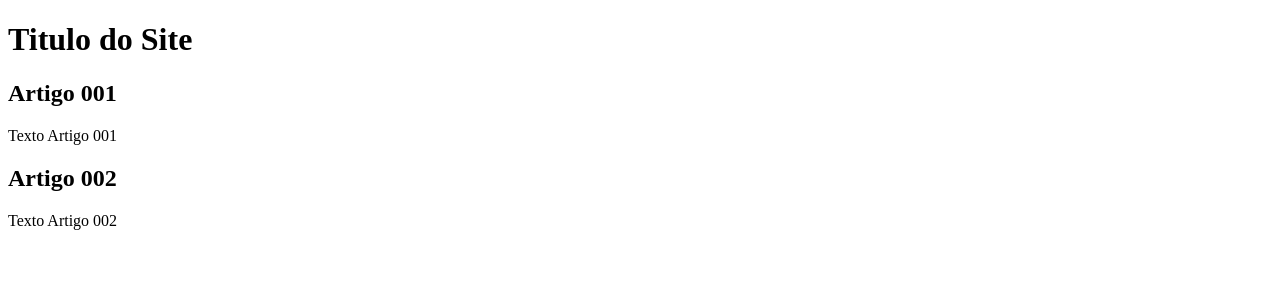
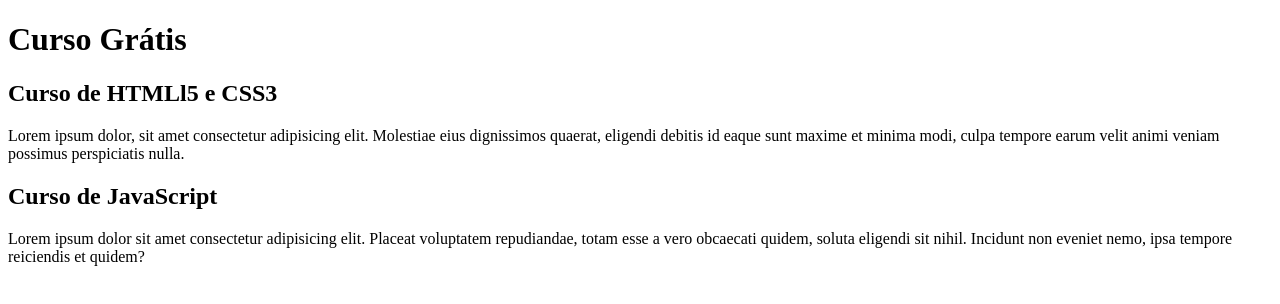
Before and after one commit to Marcosestudy/marcos.github.io, a plain HTML site: page index.html in a window 1280 px wide. Drawn offline with Linux system fonts and the light colour scheme.

Commit message:
Comecei a escrever conteúdo

```diff
--- a/index.html
+++ b/index.html
@@ -8,17 +8,17 @@
 <body>
     <main>
         <header>
-            <h1>Titulo do Site</h1>
+            <h1>Curso Grátis</h1>
 
 
         </header>
 
         <article>
-            <h2>Artigo 001</h2>
-            <p>Texto Artigo 001</p>
+            <h2>Curso de HTMLl5 e CSS3</h2>
+            <p>Lorem ipsum dolor, sit amet consectetur adipisicing elit. Molestiae eius dignissimos quaerat, eligendi debitis id eaque sunt maxime et minima modi, culpa tempore earum velit animi veniam possimus perspiciatis nulla.</p>
         </article>
-        <h2>Artigo 002</h2>
-        <p>Texto Artigo 002</p>
+        <h2>Curso de JavaScript</h2>
+        <p>Lorem ipsum dolor sit amet consectetur adipisicing elit. Placeat voluptatem repudiandae, totam esse a vero obcaecati quidem, soluta eligendi sit nihil. Incidunt non eveniet nemo, ipsa tempore reiciendis et quidem?</p>
         <article>
 
         </article>
```
